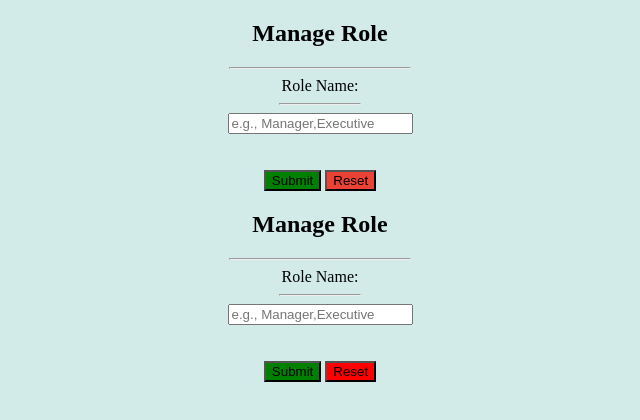
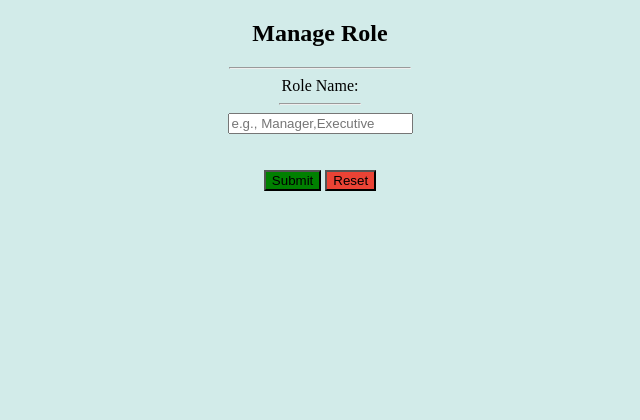
Before and after one commit to kavyasri2404/frontend-htmlandcss-, a plain HTML site: page header.html in a window 1280 px wide. Shown: the whole page, without its empty margins (320-960 px from the left). Drawn offline with Linux system fonts and the light colour scheme.

Commit message:
small changes

```diff
--- a/header.html
+++ b/header.html
@@ -18,23 +18,4 @@
             <input type="reset" name="Cancel" style="background-color: #EA4335;">
         </form>
     </body>
-<!DOCTYPE html>
-    <head>
-        <meta charset="utf-8">
-        <title>
-            Dalrada Dashboard
-        </title>
-    </head>
-    <body>
-        <form action="index.html" style="text-align: center;">
-            <h2>Manage Role</h2>
-            <hr width="180px">
-            <label>Role Name:</label>
-            <hr width="80px">
-            <input type="text" name="" value="" placeholder="e.g., Manager,Executive">
-            <br><br><br>
-            <input type="submit" name="Create" style="background-color: green;">
-            <input type="reset" name="Cancel" style="background-color: red;">
-        </form>
-    </body>
 </html>
```
Also changed, not shown: index.html (+0 -10 lines).
